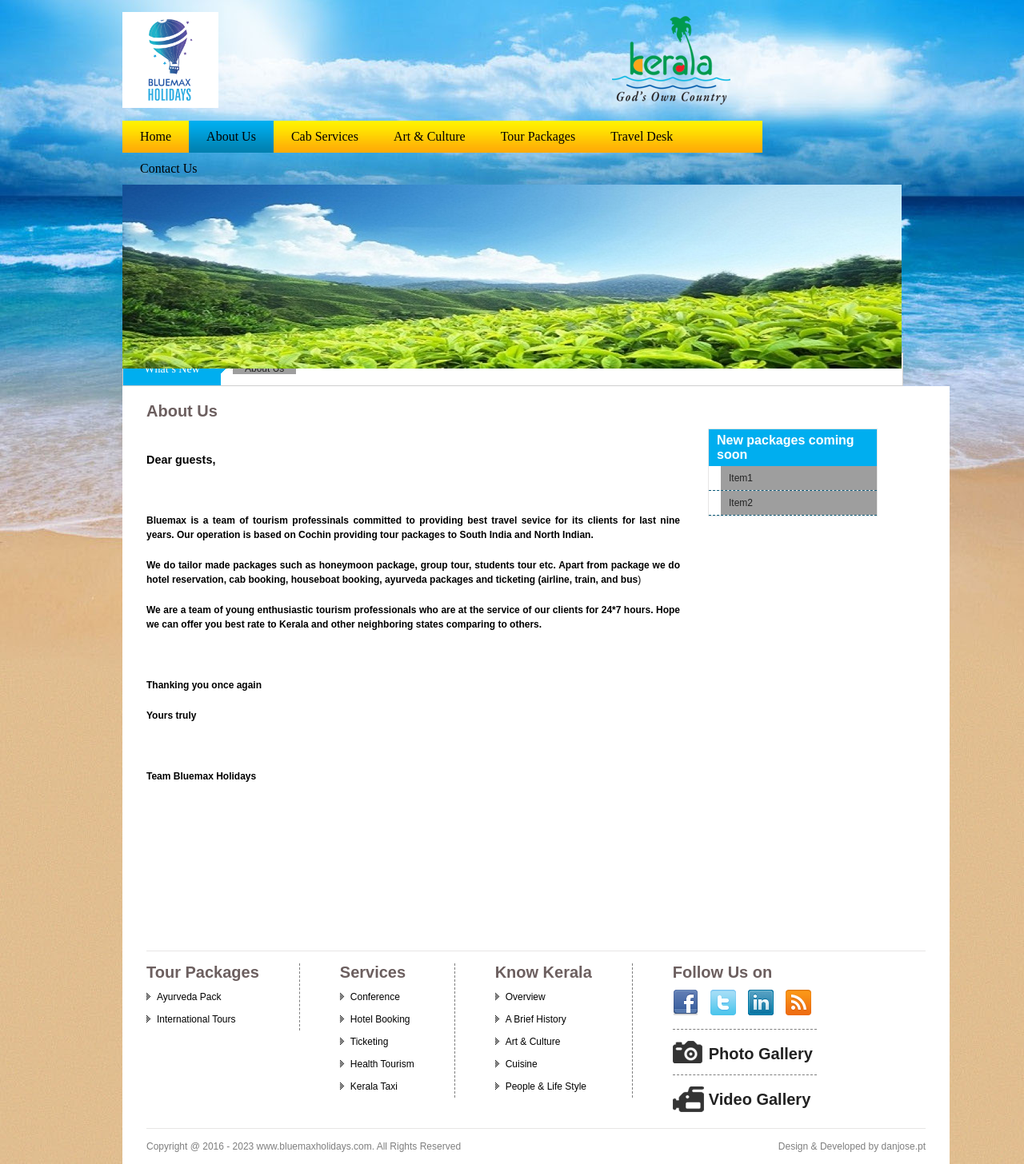
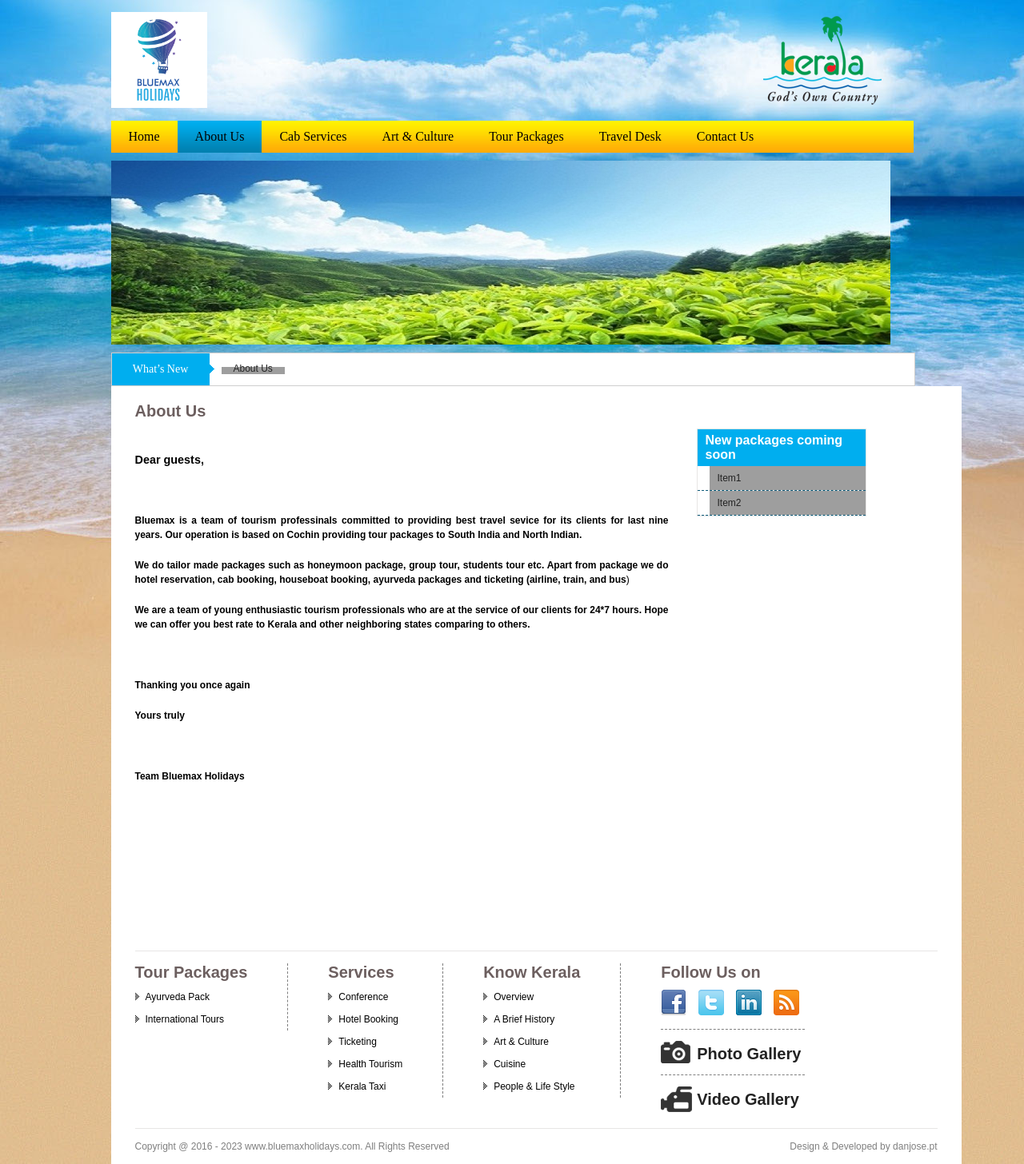
Before and after one commit to danialjose/old-site-bluemaxholidays, a PHP site: page /about.html in a window 1280 px wide. Shown: the whole page at 80% size. Run offline with PHP 8.4, Linux system fonts and the light colour scheme; some libraries are stand-ins or nearby versions; grey boxes are pictures that could not be loaded.

Commit message:
added responsive css

```diff
--- a/css/style.css
+++ b/css/style.css
@@ -594,15 +594,15 @@ DIV#Rightfooter a:hover{
 }
 #Wrapper {
 	width:auto;
-	max-width:974px
+	max-width:auto;
 }
 #Header_area {
 	width:auto;
-	max-width:800px
+	max-width:auto;
 }
 #Navigation {
 	width:auto;
-	max-width:800px
+	max-width:auto;
 }
 #slider-wrapper {
 	width:100%;
```
